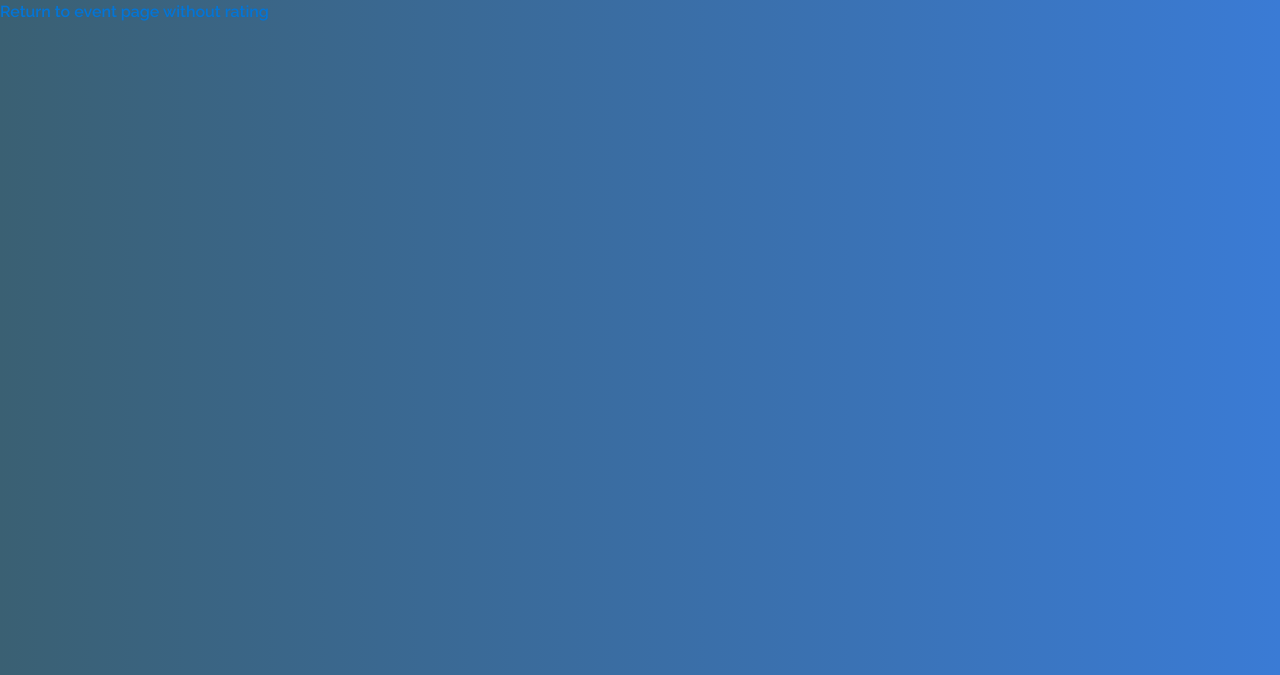
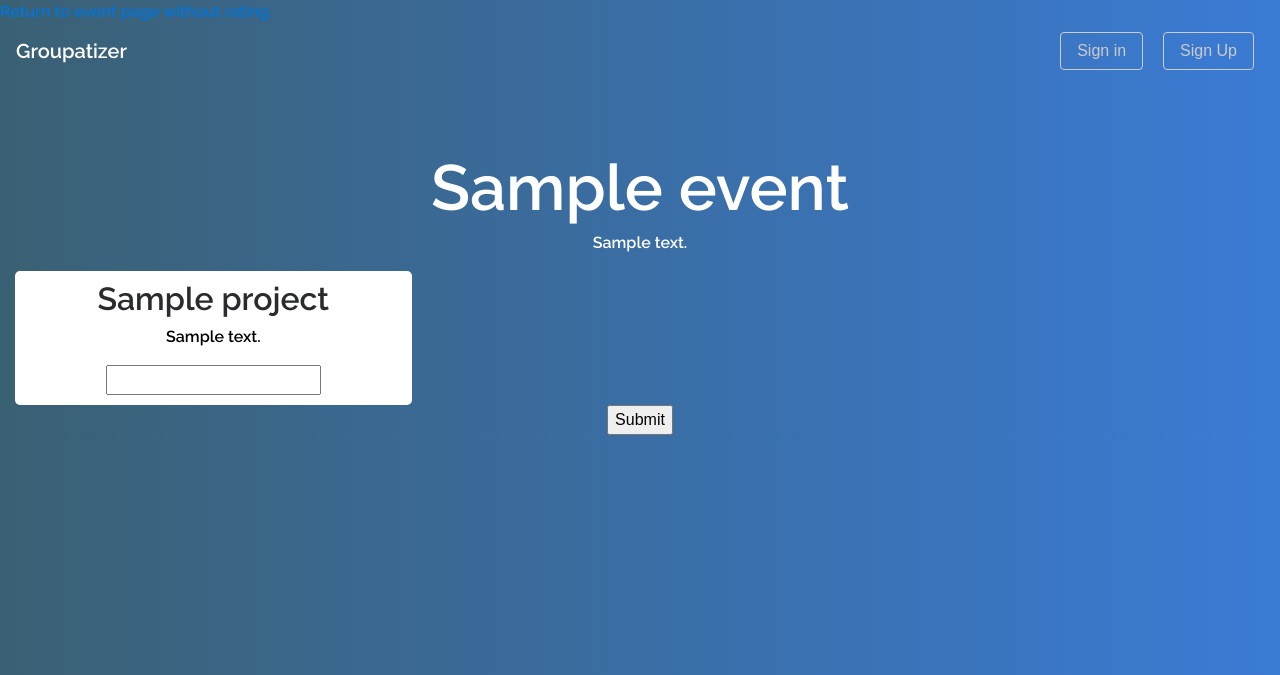
Before and after one commit to NathanFuller/groupatize-us, a Django app: page /mainapp/event/1/rate in a window 1280 px wide. Shown: the top 675 px of the page. Run offline with Django 3.2, Linux system fonts and the light colour scheme; tables that the repository leaves empty hold one stand-in row (values such as "Sample post"); some libraries are stand-ins or nearby versions.

Commit message:
Revert "still working on the Join button. Ran into serious problems"
This reverts commit 6ec8deb4632cbf30bbd415e85ad6613f7d171f18.

```diff
--- a/mainApp/models.py
+++ b/mainApp/models.py
@@ -1,6 +1,7 @@
 from __future__ import unicode_literals
 from django.db import models
 import hashlib
+import sha3
 from random import randint
 
 
@@ -17,7 +18,6 @@ class User(models.Model):
 		self.part_Events = self.part_Events + "," + event_ID
 		# save
 		self.save()
-
 
 	# get all the events the user is a participant of in list form
 	def get_participant_events(self):
--- a/mainApp/templates/mainApp/rateProjects.html
+++ b/mainApp/templates/mainApp/rateProjects.html
@@ -78,5 +78,79 @@
 	</head>
 	<body>
 	<a href = "{% url 'event_page' event_id=event_id %}">Return to event page without rating</a>
+	<!-- Navbar -->
+		<nav class="navbar navbar-toggleable-md navbar-inverse">
+			<button class="navbar-toggler navbar-toggler-right" type="button" data-toggle="collapse" data-target="#navbarSupportedContent" aria-controls="navbarSupportedContent" aria-expanded="false" aria-label="Toggle navigation">
+				<span class="navbar-toggler-icon"></span>
+			</button>
+			<a class="navbar-brand" href="{% url 'index' %}">Groupatizer</a>
+			<div class="collapse navbar-collapse" id="navbarSupportedContent">
+				<ul class="navbar-nav ml-auto">
+				{% if request.session.user == None %}
+					<li class="nav-item">
+						<button class="btn btn-outline-secondary navbar-btn" onclick="showSignInModalModal()">Sign in</button>
+					</li>
+					<li class="nav-item">
+						<button class="btn btn-outline-secondary navbar-btn" onclick="showSignUpModal()">Sign Up</button>
+					</li>
+				{% else %}
+					<li class="nav-item">
+				 		<a href="../dashboard" title="Dashboard"><i class="fa fa-user-circle"></i></a>
+					</li>
+					<li class="nav-item">
+						<a href="{% url 'logout' %}" title="Logout"><i class="fa fa-arrow-circle-right"></i></a>
+					</li>
+				{% endif %}
+				</ul>
+	  		</div>
+	  	</nav>
+		{% if found_event == True %}
+			<div class="container-fluid text-center">
+				<div class="row">
+					<div class="col-md-12">
+						<h1>{{event_name}}</h1>
+						<p>{{event_description}}</p>
+					</div>
+				</div>
+			</div>
+			<div class="container-fluid text-center">
+			{% if project_ideas %}
+				<div class="row">
+				{% for idea in project_ideas %}
+					<div class="col-md-4">
+						<div class="project_idea">
+							<h2>{{idea.name}}</h2>
+							<p>{{idea.description}}</p>
+							<input id="{{idea.name}}" type="number">
+						</div>
+					</div>
+					{% if forloop.counter|divisibleby:3 %}
+						</div><div class="row">
+					{% endif %}
+				{% endfor %}
+				</div>
+				<input type="submit" value="Submit">
+			{% else %}
+				<div class="row">
+					<div class="col-md-2"></div>
+					<div class="col-md-8">
+						<div class="project_idea">
+                            <h2>No project Ideas</h2>
+						</div>
+					</div>
+					<div class="col-md-2"></div>
+				</div>
+			{% endif %}
+		{% else %}
+			<div class="container-fluid text-center">
+				<div class="row">
+					<div class="col-md-12">
+						<h1>Event Not Found!</h1>
+					</div>
+				</div>
+			</div>
+		{% endif %}
+
+
 	</body>
 </html>
--- a/mainApp/urls.py
+++ b/mainApp/urls.py
@@ -5,7 +5,6 @@ urlpatterns = [
 	url(r'^$', views.index,  name='index'),
 	url(r'^login/', views.login, name='login'),
 	url(r'^logout/', views.logout, name='logout'),
-	url(r'^join/', views.locate_event, name = 'join'),
 	url(r'^signup/', views.create_account, name='create_account'),
 	url(r'^create/createEvent/', views.create_event, name='create_event'),
 	url(r'^create/', views.redir_create_event_page, name='create_event_page'),
--- a/mainApp/views.py
+++ b/mainApp/views.py
@@ -13,8 +13,7 @@ def index(request):
 	context = {'login_success':request.GET.get('login_success'),
 				'logout_success':request.GET.get('logout_success'),
 				'email_in_use':request.GET.get('email_in_use'),
-				'create_account':request.GET.get('create_account'),
-				'event_joined':request.GET.get('event_joined')
+				'create_account':request.GET.get('create_account')
 				}
 
 	#s=smtplib.SMTP("smtp.gmail.com", 587)
@@ -72,7 +71,7 @@ def create_account(request):
 	# check if that email is already associated with an account
 	results = User.objects.filter(email=email)
 
-	# if there's already an account with that email then return an error
+	# if theres already an account with that email then return an error
 	if len(results) > 0:
 		return redirect('../?email_in_use=True')
 
@@ -248,7 +247,23 @@ def edit_project_idea(request):
 
 def rate_project_ideas(request, event_id):
 	print "You tried to rate projects on ", event_id
-	context = {'event_id':event_id}
+
+	# find the event
+	events = Event.objects.filter(pk=event_id)
+	event = events[0]
+
+	# get the project keys associated with this event
+	project_ideas = event.get_project_ideas()
+
+	# context info
+	context = {'found_event':True,
+				'event_name':event.name,
+				'event_description':event.description,
+				'preffered_size':event.ideal_group_size,
+				'project_ideas': project_ideas,
+				'event_id': event_id}
+
+
 	return render(request, 'mainApp/rateProjects.html', context)
 
 
@@ -262,23 +277,3 @@ def encodeID(num, alphabet="23456789abcdefghijkmnpqrstuvwxyzABCDEFGHJKLMNPQRSTUV
         arr.append(alphabet[rem])
     arr.reverse()
     return ''.join(arr)
-
-def locate_event(request):
-	#get Event ID
-	event_id = request.POST.get("groupHash")
-	results = Event.objects.filter(id=event_id)
-
-	#if we found the event
-	if len(results) == 1:
-		results = results[0]
-
-		return render(request, 'mainApp/index.html', {'results':results, 'found':True, 'have_results':True})
-	else:
-		return render(request, 'mainApp/index.html', {'results':results, 'found':False, 'have_results':True})
-
-def add_joined_event(request):
-	if request.session.user == None:
-		login(request)
-	ID = request.session.get('new_event')
-	request.session.user.join_event(ID)
-	return redirect(reverse('event_page', kwargs={'event_id': event.pk}))
```
Also changed, not shown: mainApp/templates/mainApp/index.html (+3 -68 lines).
